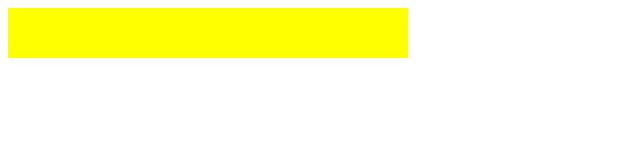
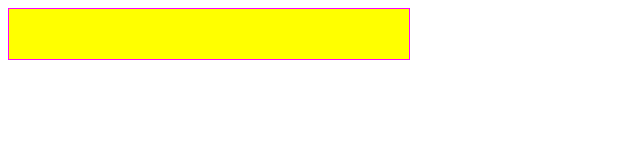
Before and after one commit to Betodelam/prototipos, a plain HTML site: page index.html in a window 1280 px wide. Shown: the whole page, without its empty margins (0-640 px from the left). Drawn offline with Linux system fonts and the light colour scheme.

Commit message:
Añadido el border

```diff
--- a/css/style.css
+++ b/css/style.css
@@ -2,4 +2,5 @@
 	width: 400px;
 	height: 50px;
 	background-color: #ffff00;
+	border:solid 1px #ff00ff;
 }
```
